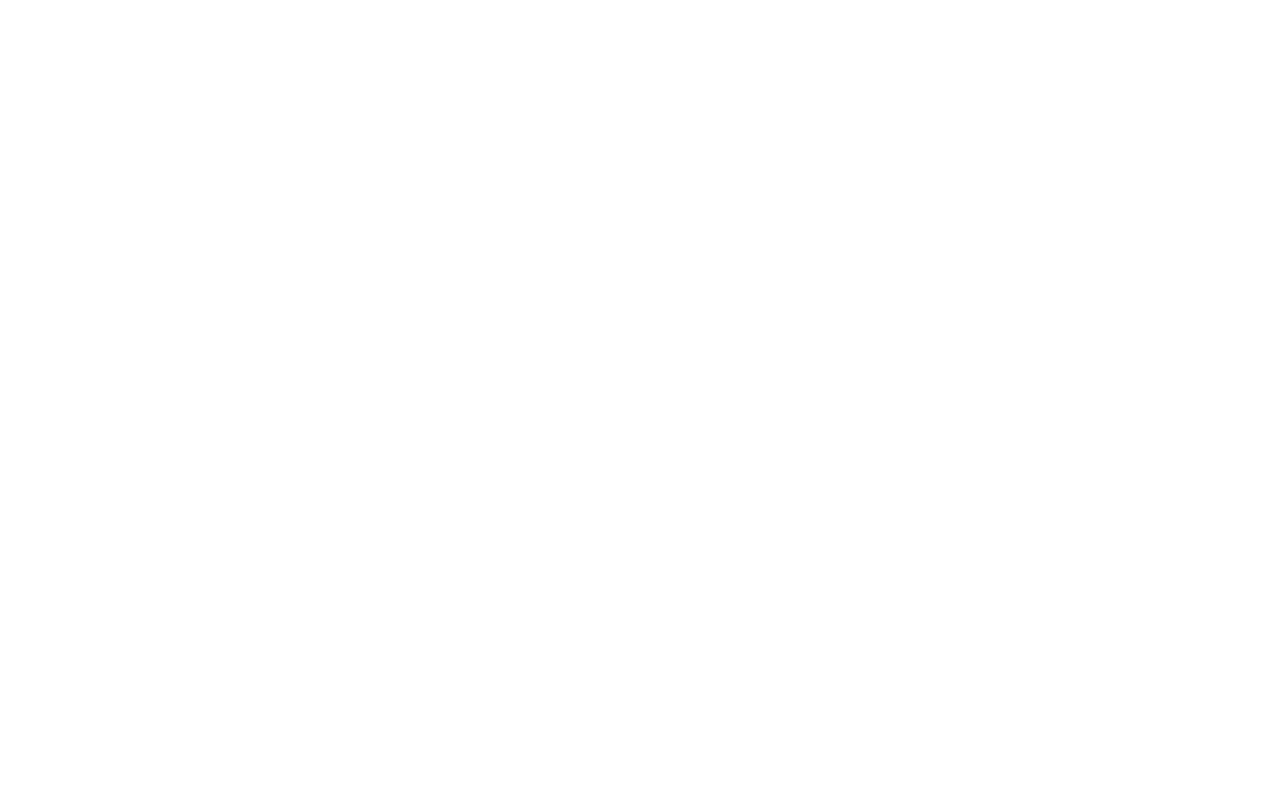
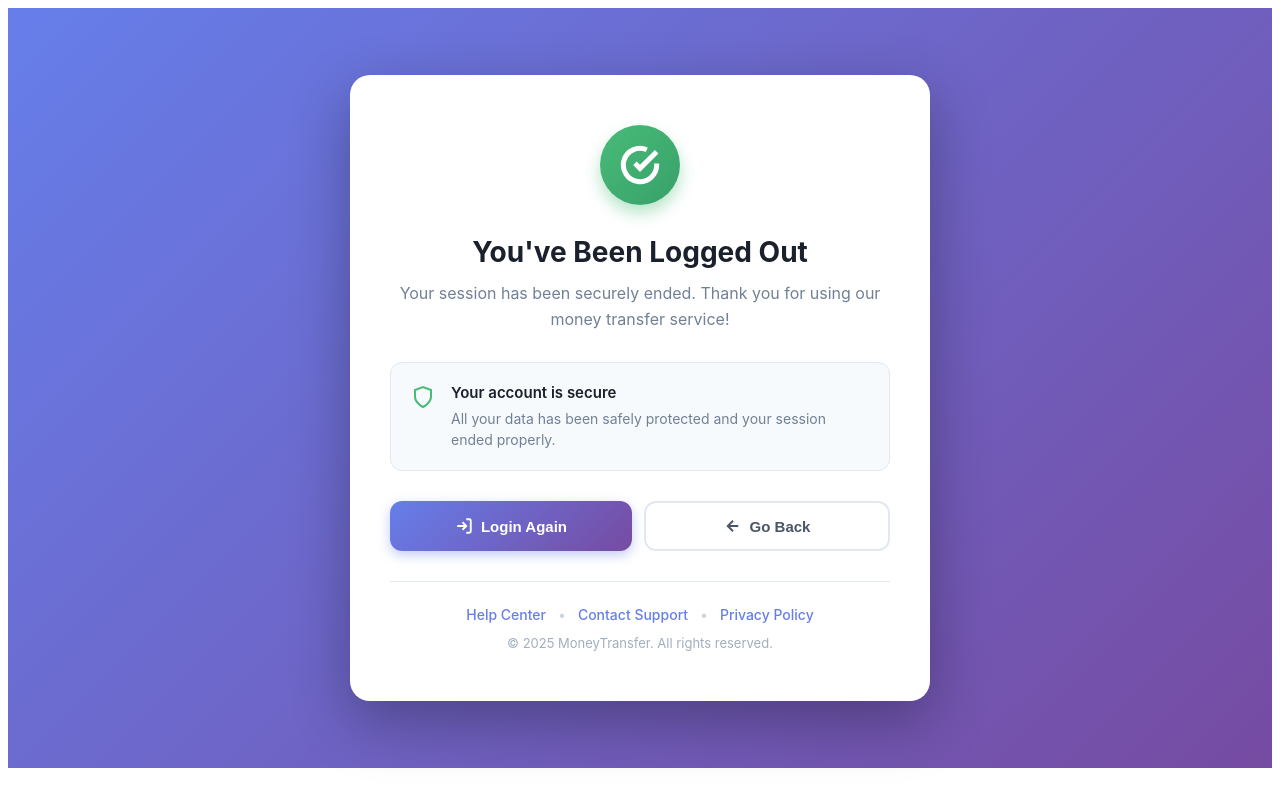
Before and after one commit to KagsM/money-transfer, a React (Vite) app: page /loggedout in a window 1280 px wide. Before the commit this address had no page. Built offline with nearby package versions, Linux system fonts and the light colour scheme.

Commit message:
creating the Logout.jsx page, styling it and routing it and updating login.jsx

```diff
--- a/src/App.css
+++ b/src/App.css
@@ -680,3 +680,322 @@
     min-width: 240px;
   }
 }
+/* Logout Page Styles */
+.logout-container {
+  min-height: 90vh;
+  display: flex;
+  align-items: center;
+  justify-content: center;
+  background: linear-gradient(135deg, #667eea 0%, #764ba2 100%);
+  padding: 20px;
+  font-family: -apple-system, BlinkMacSystemFont, 'Segoe UI', Roboto, 'Helvetica Neue', Arial, sans-serif;
+}
+
+.logout-card {
+  background: white;
+  border-radius: 20px;
+  box-shadow: 0 20px 60px rgba(0, 0, 0, 0.3);
+  width: 100%;
+  max-width: 500px;
+  padding: 50px 40px;
+  text-align: center;
+  animation: fadeInUp 0.6s ease-out;
+}
+
+@keyframes fadeInUp {
+  from {
+    opacity: 0;
+    transform: translateY(30px);
+  }
+  to {
+    opacity: 1;
+    transform: translateY(0);
+  }
+}
+
+/* Loading State */
+.logout-card.logging-out {
+  max-width: 400px;
+  padding: 60px 40px;
+}
+
+.logout-spinner {
+  width: 80px;
+  height: 80px;
+  margin: 0 auto 30px;
+}
+
+.logout-spinner svg {
+  width: 100%;
+  height: 100%;
+  animation: rotate 1.5s linear infinite;
+}
+
+.logout-spinner circle {
+  stroke: url(#gradient);
+  stroke-linecap: round;
+  animation: dash 1.5s ease-in-out infinite;
+  stroke: #667eea;
+}
+
+@keyframes rotate {
+  100% {
+    transform: rotate(360deg);
+  }
+}
+
+@keyframes dash {
+  0% {
+    stroke-dasharray: 1, 150;
+    stroke-dashoffset: 0;
+  }
+  50% {
+    stroke-dasharray: 90, 150;
+    stroke-dashoffset: -35;
+  }
+  100% {
+    stroke-dasharray: 90, 150;
+    stroke-dashoffset: -124;
+  }
+}
+
+.logout-card.logging-out h2 {
+  font-size: 24px;
+  color: #1a202c;
+  margin: 0 0 10px 0;
+  font-weight: 700;
+}
+
+.logout-card.logging-out p {
+  font-size: 15px;
+  color: #718096;
+  margin: 0;
+}
+
+/* Success State */
+.logout-icon-success {
+  width: 80px;
+  height: 80px;
+  margin: 0 auto 30px;
+  background: linear-gradient(135deg, #48bb78 0%, #38a169 100%);
+  border-radius: 50%;
+  display: flex;
+  align-items: center;
+  justify-content: center;
+  box-shadow: 0 8px 16px rgba(72, 187, 120, 0.4);
+  animation: scaleIn 0.5s ease-out 0.3s both;
+}
+
+@keyframes scaleIn {
+  from {
+    transform: scale(0);
+    opacity: 0;
+  }
+  to {
+    transform: scale(1);
+    opacity: 1;
+  }
+}
+
+.logout-icon-success svg {
+  width: 40px;
+  height: 40px;
+  color: white;
+  stroke-width: 3;
+}
+
+.logout-card h1 {
+  font-size: 28px;
+  color: #1a202c;
+  margin: 0 0 12px 0;
+  font-weight: 700;
+}
+
+.logout-message {
+  font-size: 16px;
+  color: #718096;
+  margin: 0 0 30px 0;
+  line-height: 1.6;
+}
+
+/* Info Box */
+.logout-info-box {
+  display: flex;
+  align-items: flex-start;
+  gap: 16px;
+  padding: 20px;
+  background: #f7fafc;
+  border-radius: 12px;
+  margin-bottom: 30px;
+  text-align: left;
+  border: 1px solid #e2e8f0;
+}
+
+.logout-info-box > svg {
+  width: 24px;
+  height: 24px;
+  color: #48bb78;
+  stroke-width: 2;
+  flex-shrink: 0;
+  margin-top: 2px;
+}
+
+.logout-info-box h3 {
+  font-size: 15px;
+  color: #1a202c;
+  margin: 0 0 6px 0;
+  font-weight: 600;
+}
+
+.logout-info-box p {
+  font-size: 14px;
+  color: #718096;
+  margin: 0;
+  line-height: 1.5;
+}
+
+/* Action Buttons */
+.logout-actions {
+  display: flex;
+  gap: 12px;
+  margin-bottom: 30px;
+}
+
+.btn-primary,
+.btn-secondary {
+  flex: 1;
+  display: flex;
+  align-items: center;
+  justify-content: center;
+  gap: 8px;
+  padding: 14px 20px;
+  border: none;
+  border-radius: 12px;
+  font-size: 15px;
+  font-weight: 600;
+  cursor: pointer;
+  transition: all 0.3s ease;
+}
+
+.btn-primary {
+  background: linear-gradient(135deg, #667eea 0%, #764ba2 100%);
+  color: white;
+  box-shadow: 0 4px 12px rgba(102, 126, 234, 0.4);
+}
+
+.btn-primary:hover {
+  transform: translateY(-2px);
+  box-shadow: 0 6px 20px rgba(102, 126, 234, 0.5);
+}
+
+.btn-secondary {
+  background: white;
+  color: #4a5568;
+  border: 2px solid #e2e8f0;
+}
+
+.btn-secondary:hover {
+  background: #f7fafc;
+  border-color: #cbd5e0;
+  transform: translateY(-2px);
+}
+
+.btn-primary svg,
+.btn-secondary svg {
+  width: 18px;
+  height: 18px;
+  stroke-width: 2.5;
+}
+
+.btn-primary:active,
+.btn-secondary:active {
+  transform: translateY(0);
+}
+
+/* Footer */
+.logout-footer {
+  padding-top: 24px;
+  border-top: 1px solid #e2e8f0;
+}
+
+.footer-links {
+  display: flex;
+  align-items: center;
+  justify-content: center;
+  gap: 12px;
+  margin-bottom: 12px;
+  flex-wrap: wrap;
+}
+
+.footer-links a {
+  font-size: 14px;
+  color: #667eea;
+  text-decoration: none;
+  font-weight: 500;
+  transition: color 0.2s;
+}
+
+.footer-links a:hover {
+  color: #764ba2;
+}
+
+.footer-links .divider {
+  color: #cbd5e0;
+  font-size: 14px;
+}
+
+.footer-text {
+  font-size: 13px;
+  color: #a0aec0;
+  margin: 0;
+}
+
+/* Responsive Design */
+@media (max-width: 600px) {
+  .logout-card {
+    padding: 40px 30px;
+  }
+
+  .logout-card h1 {
+    font-size: 24px;
+  }
+
+  .logout-message {
+    font-size: 15px;
+  }
+
+  .logout-actions {
+    flex-direction: column;
+  }
+
+  .btn-primary,
+  .btn-secondary {
+    width: 100%;
+  }
+
+  .footer-links {
+    flex-direction: column;
+    gap: 8px;
+  }
+
+  .footer-links .divider {
+    display: none;
+  }
+}
+
+@media (max-width: 400px) {
+  .logout-card {
+    padding: 30px 20px;
+  }
+
+  .logout-icon-success {
+    width: 70px;
+    height: 70px;
+    margin-bottom: 24px;
+  }
+
+  .logout-icon-success svg {
+    width: 35px;
+    height: 35px;
+  }
+}
--- a/src/App.jsx
+++ b/src/App.jsx
@@ -2,6 +2,7 @@
 import Login from "./pages/Login";
 import './App.css'
 import AdminDashboard from './pages/AdminDashboard';
+import Logout from './pages/Logout';
 
 function App() {
 
@@ -11,6 +12,7 @@
         <Routes>
           <Route path="/" element={<Login />} />
           <Route path="/admin/dashboard" element={<AdminDashboard />} />
+          <Route path="/loggedout" element={<Logout />} />
         </Routes>
       </Router>
     </>
--- a/src/components/Navbar.jsx
+++ b/src/components/Navbar.jsx
@@ -1,4 +1,5 @@
 import { useState } from 'react';
+import { useNavigate } from 'react-router-dom';
 
 function Navbar() {
   const [isMenuOpen, setIsMenuOpen] = useState(false);
@@ -10,6 +11,13 @@
 
   const toggleProfile = () => {
     setIsProfileOpen(!isProfileOpen);
+  };
+
+  const navigate = useNavigate();
+  const handleLogout = () => {
+    // Navigate back to dashboard or previous page
+    console.log('to logout');
+    navigate('/loggedout');
   };
 
   return (
@@ -117,7 +125,7 @@
                   <svg viewBox="0 0 24 24" fill="none" stroke="currentColor">
                     <path d="M9 21H5a2 2 0 0 1-2-2V5a2 2 0 0 1 2-2h4M16 17l5-5-5-5M21 12H9" />
                   </svg>
-                  <span>Logout</span>
+                  <span onClick={handleLogout}>Logout</span>
                 </a>
               </div>
             )}
--- a/src/pages/Login.jsx
+++ b/src/pages/Login.jsx
@@ -1,4 +1,5 @@
 import { useState } from 'react';
+import { NavLink, useNavigate } from 'react-router-dom';
 
 function Login() {
   const [email, setEmail] = useState('');
@@ -9,7 +10,9 @@
     e.preventDefault();
     console.log('Login attempt:', { email, password, rememberMe });
     // Add your login logic here
+    navigate('/admin/dashboard');
   };
+  const navigate = useNavigate();
 
   return (
     <div className="login-container">
--- a/src/pages/Logout.jsx
+++ b/src/pages/Logout.jsx
@@ -0,0 +1,103 @@
+import { useState, useEffect } from 'react';
+import { useNavigate } from 'react-router-dom';
+
+function Logout() {
+  const [isLoggingOut, setIsLoggingOut] = useState(true);
+
+  useEffect(() => {
+    // Simulate logout process
+    const timer = setTimeout(() => {
+      setIsLoggingOut(false);
+      // Add your actual logout logic here
+      // e.g., clear tokens, redirect to login, etc.
+    }, 2000);
+
+    return () => clearTimeout(timer);
+  }, []);
+
+  const handleGoBack = () => {
+    // Navigate back to dashboard or previous page
+    console.log('Going back to dashboard');
+    navigate('/admin/dashboard');
+  };
+
+  const handleLoginAgain = () => {
+    // Navigate to login page
+    console.log('Redirecting to login');
+    navigate('/');
+  };
+
+  const navigate = useNavigate();
+
+  if (isLoggingOut) {
+    return (
+      <div className="logout-container">
+        <div className="logout-card logging-out">
+          <div className="logout-spinner">
+            <svg viewBox="0 0 50 50">
+              <circle cx="25" cy="25" r="20" fill="none" strokeWidth="4"></circle>
+            </svg>
+          </div>
+          <h2>Logging you out...</h2>
+          <p>Please wait while we securely end your session</p>
+        </div>
+      </div>
+    );
+  }
+
+  return (
+    <div className="logout-container">
+      <div className="logout-card">
+        <div className="logout-icon-success">
+          <svg viewBox="0 0 24 24" fill="none" stroke="currentColor" strokeWidth="2">
+            <path d="M22 11.08V12a10 10 0 1 1-5.93-9.14" />
+            <polyline points="22 4 12 14.01 9 11.01" />
+          </svg>
+        </div>
+
+        <h1>You've Been Logged Out</h1>
+        <p className="logout-message">
+          Your session has been securely ended. Thank you for using our money transfer service!
+        </p>
+
+        <div className="logout-info-box">
+          <svg viewBox="0 0 24 24" fill="none" stroke="currentColor">
+            <path d="M12 22s8-4 8-10V5l-8-3-8 3v7c0 6 8 10 8 10z" />
+          </svg>
+          <div>
+            <h3>Your account is secure</h3>
+            <p>All your data has been safely protected and your session ended properly.</p>
+          </div>
+        </div>
+
+        <div className="logout-actions">
+          <button className="btn-primary" onClick={handleLoginAgain}>
+            <svg viewBox="0 0 24 24" fill="none" stroke="currentColor">
+              <path d="M15 3h4a2 2 0 0 1 2 2v14a2 2 0 0 1-2 2h-4M10 17l5-5-5-5M15 12H3" />
+            </svg>
+            Login Again
+          </button>
+          <button className="btn-secondary" onClick={handleGoBack}>
+            <svg viewBox="0 0 24 24" fill="none" stroke="currentColor">
+              <path d="M19 12H5M12 19l-7-7 7-7" />
+            </svg>
+            Go Back
+          </button>
+        </div>
+
+        <div className="logout-footer">
+          <div className="footer-links">
+            <a href="#help">Help Center</a>
+            <span className="divider">•</span>
+            <a href="#contact">Contact Support</a>
+            <span className="divider">•</span>
+            <a href="#privacy">Privacy Policy</a>
+          </div>
+          <p className="footer-text">© 2025 MoneyTransfer. All rights reserved.</p>
+        </div>
+      </div>
+    </div>
+  );
+}
+
+export default Logout;
```
